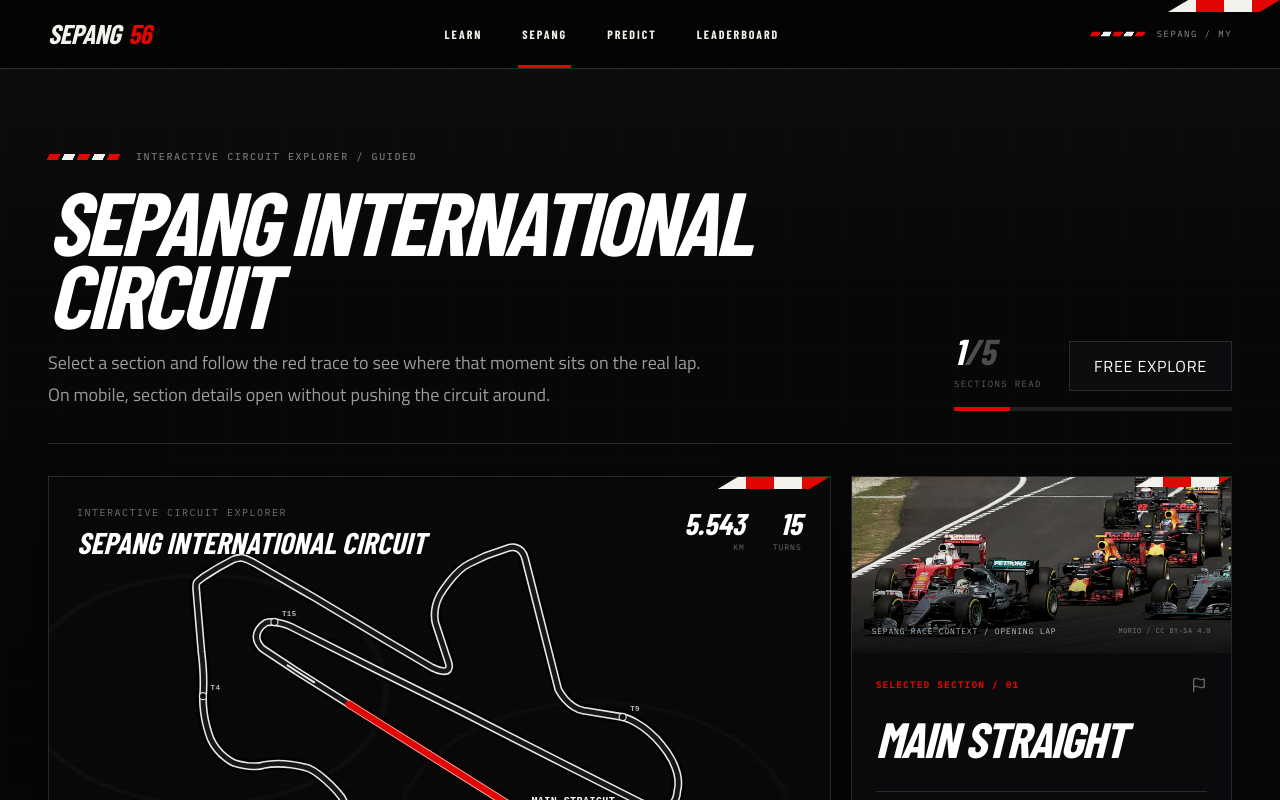
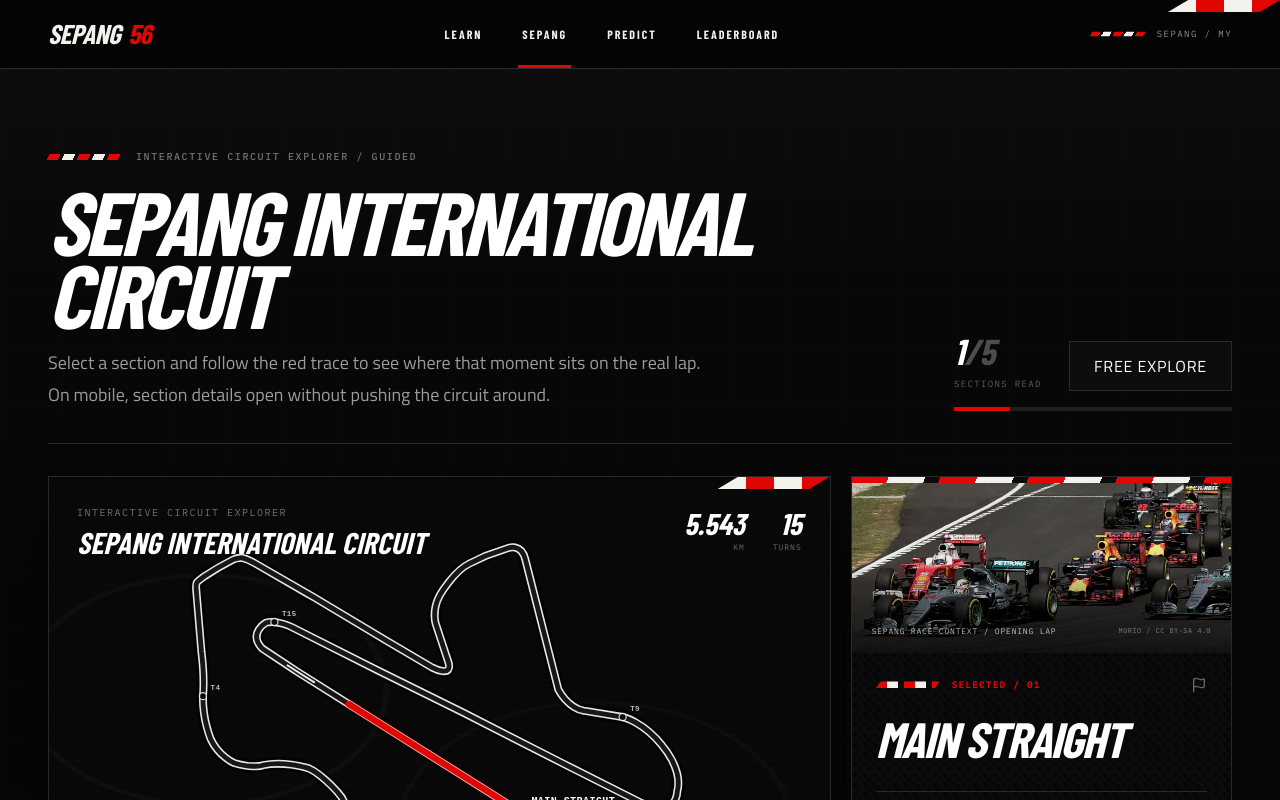
Before and after one commit to itsLucas02/f1-sepang, a Next.js app: page /sepang in a window 1280 px wide. Both pictures are taken after a click on the button "START GUIDED TOUR". Shown: the top 800 px of the page. Built offline with nearby package versions, Linux system fonts and the light colour scheme; a web font is replaced by a local one.

Commit message:
style: add circuit carbon and race texture

```diff
--- a/components/circuit/circuit-info-panel.tsx
+++ b/components/circuit/circuit-info-panel.tsx
@@ -4,6 +4,7 @@ import Image from "next/image";
 import Link from "next/link";
 import { ArrowRight, Flag } from "lucide-react";
 
+import textures from "@/components/shared/motorsport-textures.module.css";
 import { Button } from "@/components/ui/button";
 import type { SepangHotspot } from "@/content/sepang";
 import { publicAsset } from "@/lib/assets";
@@ -32,7 +33,7 @@ export function CircuitInfoPanel({
   return (
     <aside
       className={cn(
-        "relative flex flex-col overflow-hidden bg-[#0a0a0c] text-foreground",
+        `relative flex flex-col overflow-hidden bg-[#0a0a0c] text-foreground ${textures.carbonPanel}`,
         mobile
           ? "min-h-0"
           : "h-[610px] border border-white/14",
@@ -56,15 +57,18 @@ export function CircuitInfoPanel({
             {hotspot.media.credit}
           </p>
         </div>
-        <div className="motorsport-corner pointer-events-none absolute right-0 top-0 h-2.5 w-24" aria-hidden="true" />
+        <div className={`${textures.stripeBand} pointer-events-none absolute inset-x-0 top-0 h-1.5`} aria-hidden="true" />
       </figure>
 
       <div className={cn("flex min-h-0 flex-1 flex-col", mobile ? "p-5 sm:p-6" : "p-5 xl:p-6")}>
         <div className="shrink-0">
           <div className="flex items-center justify-between gap-4">
-            <p className="font-mono text-[9px] font-semibold uppercase tracking-[0.16em] text-race-red">
-              Selected section / {hotspot.index}
-            </p>
+            <div className="flex items-center gap-3">
+              <span className={textures.stripeFlagSmall} aria-hidden="true" />
+              <p className="font-mono text-[9px] font-semibold uppercase tracking-[0.16em] text-race-red">
+                Selected / {hotspot.index}
+              </p>
+            </div>
             <Flag aria-hidden="true" className="size-4 text-white/38" />
           </div>
           <h2 className={cn(
@@ -81,7 +85,7 @@ export function CircuitInfoPanel({
           </p>
         </div>
 
-        <div className="mt-4 shrink-0 border border-white/12 bg-[#0d0d0f] p-4">
+        <div className={`mt-4 shrink-0 border border-white/12 bg-[#0d0d0f] p-4 ${textures.rubberGrain}`}>
           <p className="font-mono text-[8px] font-semibold uppercase tracking-[0.14em] text-race-red">
             Why it matters
           </p>
```
